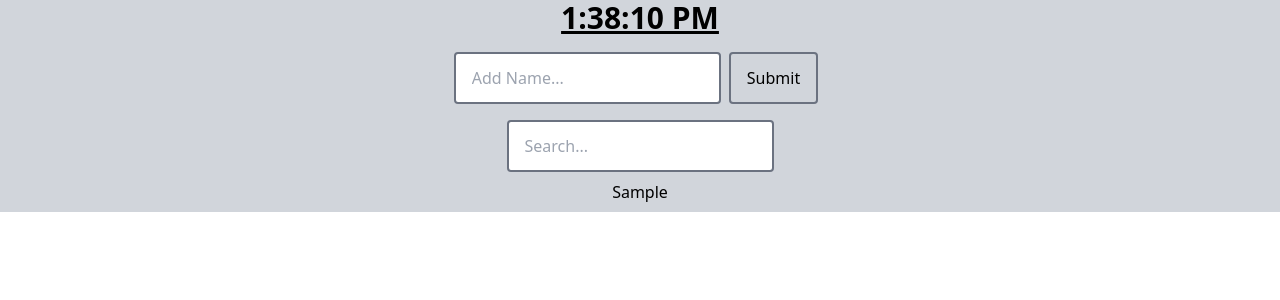
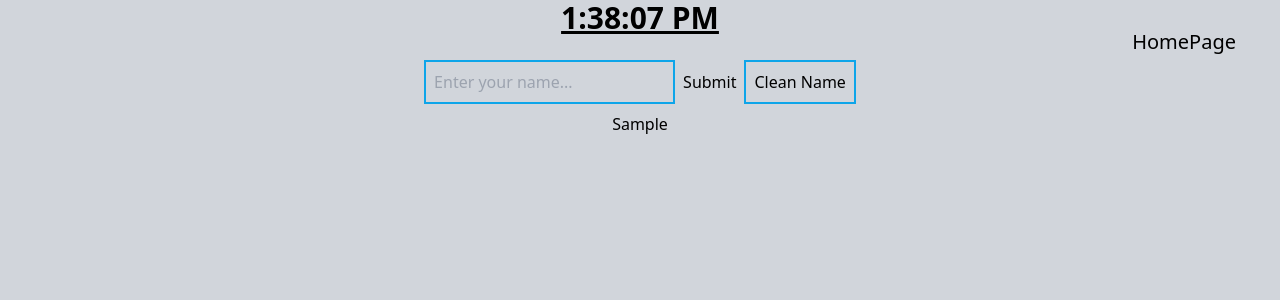
Before and after one commit to slan-chong/hook-practice, a React (Create React App) app: page /HookAdvanced in a window 1280 px wide. Both pictures are taken after typing "Sample" into the empty fields and a click on the button "Submit". Shown: the top 300 px of the page. Built offline with nearby package versions, Linux system fonts and the light colour scheme; no server answers.

Commit message:
18/6/2022

```diff
--- a/package.json
+++ b/package.json
@@ -9,6 +9,7 @@
     "axios": "^0.27.2",
     "react": "^18.1.0",
     "react-dom": "^18.1.0",
+    "react-router-dom": "^6.3.0",
     "react-scripts": "5.0.1",
     "request": "^2.88.2",
     "sass": "^1.51.0",
--- a/public/index.html
+++ b/public/index.html
@@ -10,7 +10,6 @@
       content="Web site created using create-react-app"
     />
     <link rel="apple-touch-icon" href="%PUBLIC_URL%/logo192.png" />
-
     <link rel="manifest" href="%PUBLIC_URL%/manifest.json" />
 
     <title>React App</title>
--- a/src/App.js
+++ b/src/App.js
@@ -1,20 +1,20 @@
-import React, { createContext, useState } from "react";
-import AddName from "./components/AddName";
-import NameList from "./components/NameList";
+import React from "react";
 import LocalTime from "./components/LocalTime";
-import FetchName from "./components/FetchName";
-
-export const ListContext = createContext();
+import { Routes, Route } from "react-router-dom";
+import Home from "./Pages/Home";
+import Search from "./Pages/Search";
+import HookAdvanced from "./Pages/HookAdvanced";
+import ToHomePage from "./components/ToHomePage";
 const App = () => {
-  const [nameList, setNameList] = useState([]);
   return (
     <div className="App bg-gray-300 text-center">
       <LocalTime />
-      <ListContext.Provider value={{ nameList, setNameList }}>
-        <AddName />
-        <FetchName />
-        <NameList />
-      </ListContext.Provider>
+      <ToHomePage />
+      <Routes>
+        <Route path="/" element={<Home />} />
+        <Route path="/Search" element={<Search />} />
+        <Route path="/HookAdvanced" element={<HookAdvanced />} />
+      </Routes>
     </div>
   );
 };
--- /dev/null
+++ b/src/Pages/Home.jsx
@@ -0,0 +1,18 @@
+import React from "react";
+import { NavLink } from "react-router-dom";
+const Home = () => {
+  return (
+    <div className="flex justify-center ">
+      <NavLink to="/Search">
+        <div className="p-2 m-2 bg-stone-400 rounded-full">
+          Search Name List
+        </div>
+      </NavLink>
+      <NavLink to="/HookAdvanced">
+        <div className="p-2 m-2 bg-stone-400 rounded-full">Hook Advanced</div>
+      </NavLink>
+    </div>
+  );
+};
+
+export default Home;
--- /dev/null
+++ b/src/Pages/HookAdvanced.jsx
@@ -0,0 +1,47 @@
+import React, { useRef, useState, useEffect } from "react";
+
+const LOCAL_KEY = "name.list";
+
+const HookAdvanced = () => {
+  const nameInput = useRef("");
+  const [name, setName] = useState([]);
+  useEffect(() => {
+    const storedName = JSON.parse(localStorage.getItem(LOCAL_KEY));
+    if (storedName) setName(storedName);
+  }, []);
+  useEffect(() => {
+    localStorage.setItem(LOCAL_KEY, JSON.stringify(name));
+  }, [name]);
+  return (
+    <div className="m-4">
+      <input
+        type="text"
+        ref={nameInput}
+        placeholder="Enter your name..."
+        className="bg-inherit border-2 border-sky-500 m-2 p-2"
+      />
+      <button
+        onClick={() => {
+          setName([nameInput.current.value, ...name]);
+          nameInput.current.value = "";
+        }}
+      >
+        Submit
+      </button>
+      <div
+        className="border-2 border-sky-500 m-2 p-2 inline-block"
+        onClick={() => {
+          setName([]);
+        }}
+      >
+        Clean Name
+      </div>
+
+      {name.map((n) => {
+        return <div>{n}</div>;
+      })}
+    </div>
+  );
+};
+
+export default HookAdvanced;
--- /dev/null
+++ b/src/Pages/Search.jsx
@@ -0,0 +1,19 @@
+import React, { createContext, useState } from "react";
+import AddName from "../components/AddName";
+import NameList from "../components/NameList";
+import FetchName from "../components/FetchName";
+export const ListContext = createContext();
+const Search = () => {
+  const [nameList, setNameList] = useState([]);
+  return (
+    <>
+      <ListContext.Provider value={{ nameList, setNameList }}>
+        <AddName />
+        <FetchName />
+        <NameList />
+      </ListContext.Provider>
+    </>
+  );
+};
+
+export default Search;
--- a/src/components/AddName.jsx
+++ b/src/components/AddName.jsx
@@ -1,17 +1,14 @@
 import React, { useState, useContext, useEffect } from "react";
-import { ListContext } from "../App";
+import { ListContext } from "../Pages/Search";
 
 const AddName = () => {
   const [input, setInput] = useState("");
   const [name, setName] = useState([]);
   const { nameList, setNameList } = useContext(ListContext);
 
-  const inputHandler = (e) => {
-    setInput(e.target.value);
-  };
   const submitHandler = () => {
     if (input) {
-      setName([...nameList, input]);
+      setName([input, ...nameList]);
       setInput("");
     }
   };
@@ -22,7 +19,7 @@ const AddName = () => {
     <div className="p-2 ">
       <input
         className="px-4 py-3 border-2 border-gray-500 rounded"
-        onChange={inputHandler}
+        onChange={(e) => setInput(e.target.value)}
         value={input}
         type="text"
         placeholder="Add Name..."
--- a/src/components/FetchName.jsx
+++ b/src/components/FetchName.jsx
@@ -1,5 +1,5 @@
 import React, { useState, useContext, useEffect } from "react";
-import { ListContext } from "../App";
+import { ListContext } from "../Pages/Search";
 import axios from "axios";
 
 const FetchName = () => {
@@ -14,15 +14,9 @@ const FetchName = () => {
 
   useEffect(() => {
     const fetchData = async () => {
-      await axios
-        .get(URL, {
-          params: {
-            _limit: 40,
-          },
-        })
-        .then((res) => {
-          nameMapHandler(res.data);
-        });
+      await axios.get(URL).then((res) => {
+        nameMapHandler(res.data);
+      });
     };
     fetchData();
   }, []);
--- a/src/components/NameList.jsx
+++ b/src/components/NameList.jsx
@@ -1,5 +1,5 @@
 import React, { useContext, useState } from "react";
-import { ListContext } from "../App";
+import { ListContext } from "../Pages/Search";
 import { v4 as uuidv4 } from "uuid";
 
 const NameList = () => {
--- /dev/null
+++ b/src/components/ToHomePage.jsx
@@ -0,0 +1,15 @@
+import React from "react";
+import { NavLink } from "react-router-dom";
+const ToHomePage = () => {
+  return (
+    <>
+      <NavLink to="/">
+        <div className="absolute top-4 right-8 text-xl text-skin-base cursor-pointer flex items-center justify-center bg-skin-button-day rounded-full p-3 hover:bg-skin-button-day-hover hover:text-blue-400 ">
+          HomePage
+        </div>
+      </NavLink>
+    </>
+  );
+};
+
+export default ToHomePage;
--- a/src/index.css
+++ b/src/index.css
@@ -6,3 +6,6 @@
   margin: 0;
   padding: 0;
 }
+html {
+  background-color: #d1d5db;
+}
--- a/src/index.js
+++ b/src/index.js
@@ -1,11 +1,12 @@
 import React from "react";
 import ReactDOM from "react-dom/client";
+import { BrowserRouter } from "react-router-dom";
 import App from "./App";
 import "./index.css";
 
 const root = ReactDOM.createRoot(document.getElementById("root"));
 root.render(
-  <React.StrictMode>
+  <BrowserRouter>
     <App />
-  </React.StrictMode>
+  </BrowserRouter>
 );
```
Also changed, not shown: 1 other file (tests, documents, lock files or other folders).
